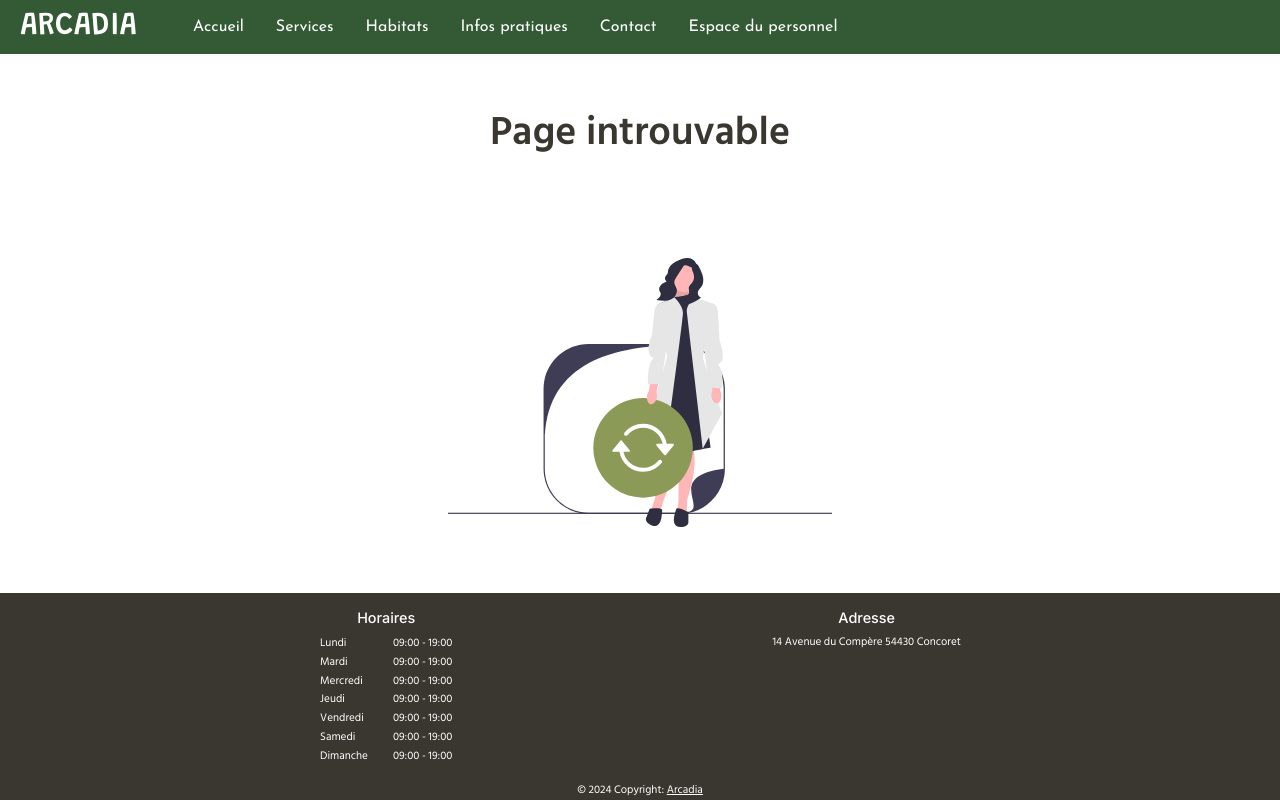
After one commit to GuillaumeTheillier/Arcadia-Guillaume-Theillier, a PHP site: page /templates/pageNotFound.php in a window 1280 px wide. The commit adds this page. Run offline with PHP 8.4, Linux system fonts and the light colour scheme.

Commit message:
add an unfound page

```diff
--- a/index.php
+++ b/index.php
@@ -5,6 +5,7 @@ require_once(__DIR__ . '/src/controllers/servicesController.php');
 require_once(__DIR__ . '/src/controllers/homepageControllers.php');
 require_once(__DIR__ . '/src/controllers/habitatsController.php');
 require_once(__DIR__ . '/src/controllers/addCommentController.php');
+require_once(__DIR__ . '/src/controllers/pageNotFoundController.php');
 
 if (isset($_GET['action']) && $_GET['action'] !== '') {
 
@@ -16,7 +17,8 @@ if (isset($_GET['action']) && $_GET['action'] !== '') {
         try {
             $action();
         } catch (Error $e) {
-            echo 'Page Introuvable';
+            pageNotFound();
+            //echo 'Page Introuvable';
         }
     }
 } else {
--- /dev/null
+++ b/src/controllers/pageNotFoundController.php
@@ -0,0 +1,6 @@
+<?php
+
+function pageNotFound()
+{
+    require('templates/pageNotFound.php');
+}
--- a/style.css
+++ b/style.css
@@ -45,18 +45,28 @@ html {
     font-size: 100%;
 }
 
+/* Small laptop screen */
 @media screen and (max-width:1024px) {
     html {
         font-size: 90%;
     }
 }
 
+/* Tablet screen*/
+@media screen and (max-width:850px) {
+    html {
+        font-size: 85%;
+    }
+}
+
+/* Mobile screen */
 @media screen and (max-width:650px) {
     html {
         font-size: 70%;
     }
 }
 
+/* 4K screen */
 @media screen and (min-width:2200px) {
     html {
         font-size: 140%;
@@ -167,6 +177,37 @@ footer {
         align-items: center;
     }
 }
+
+
+
+
+
+/* Page not found  */
+.unfound-container {
+    display: flex;
+    flex-direction: column;
+    align-items: center;
+}
+
+.unfound-text {
+    color: var(--dark-color);
+    font-size: 2.5rem;
+    font-weight: 600;
+    margin-top: 3rem;
+}
+
+.unfound-img {
+    width: 30vw;
+    height: auto;
+    margin-top: 5rem;
+}
+
+@media screen and (max-width:760px) {
+    .unfound-img {
+        width: 50vw;
+    }
+}
+
 
 
 
--- a/templates/habitats.php
+++ b/templates/habitats.php
@@ -24,4 +24,4 @@ ob_start();
 
 <?php
 $content = ob_get_clean();
-require('templates/layout.php');
+require('layout.php');
--- /dev/null
+++ b/templates/pageNotFound.php
@@ -0,0 +1,16 @@
+<?php
+$title = 'Page introuvable';
+ob_start();
+?>
+
+<main>
+    <div class="unfound-container">
+        <p class="unfound-text">Page introuvable</p>
+        <img class="unfound-img" src="src\model\images\undraw_not_found_re_bh2e.svg" alt="page introuvable">
+    </div>
+</main>
+
+<?php
+$content = ob_get_clean();
+require_once('layout.php');
+?>
```
Also changed, not shown: src/model/images/undraw_not_found_re_bh2e.svg (added).
